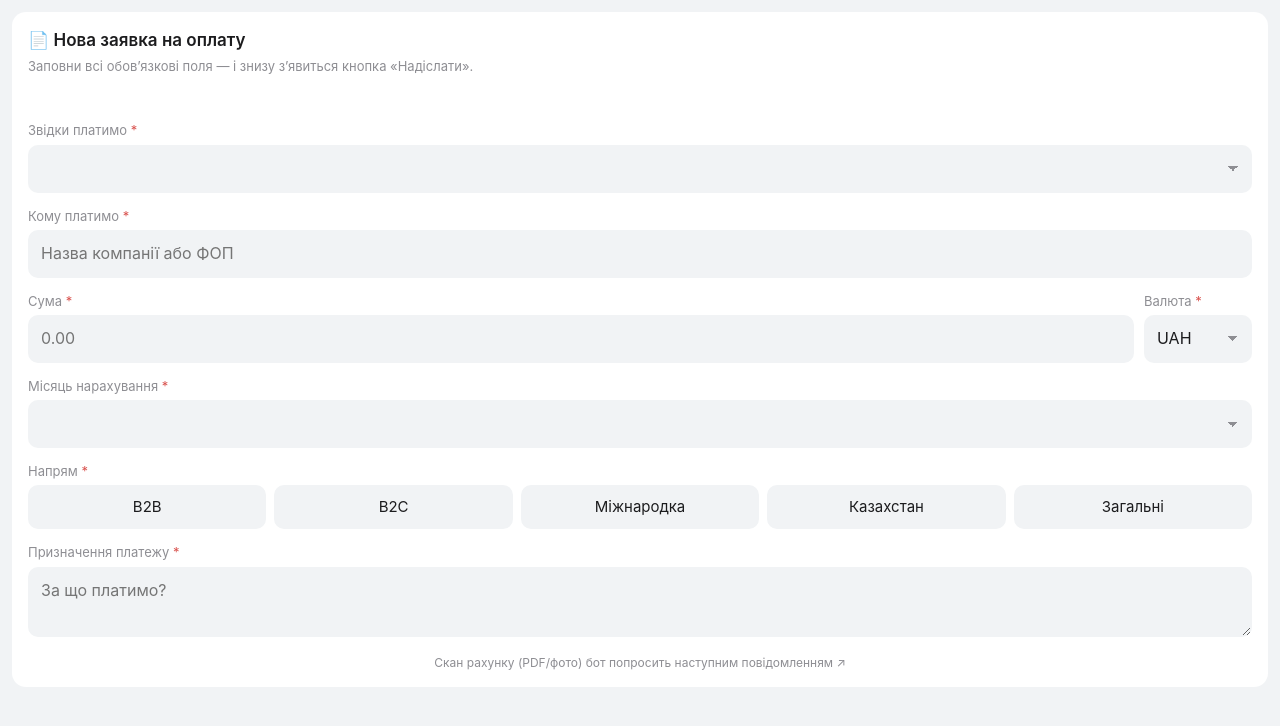
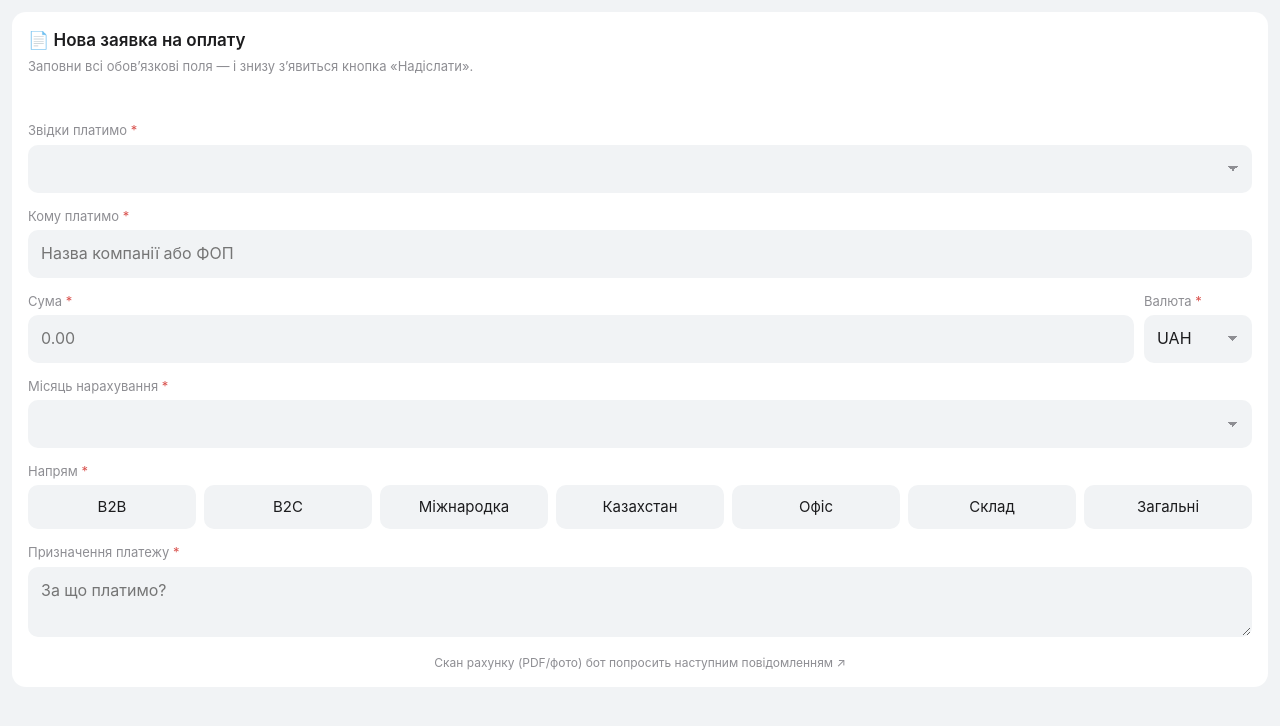
Before and after one commit to FinanceManagerDSN/dsn-approval-form, a plain HTML site: page index.html in a window 1280 px wide. Drawn offline with Linux system fonts and the light colour scheme; a script that the page names is missing.

Commit message:
index.html

```diff
--- a/index.html
+++ b/index.html
@@ -122,6 +122,8 @@
     <button type="button" data-v="B2C">B2C</button>
     <button type="button" data-v="Міжнародка">Міжнародка</button>
     <button type="button" data-v="Казахстан">Казахстан</button>
+    <button type="button" data-v="Офіс">Офіс</button>
+    <button type="button" data-v="Склад">Склад</button>
     <button type="button" data-v="Загальні">Загальні</button>
   </div>
 
```
